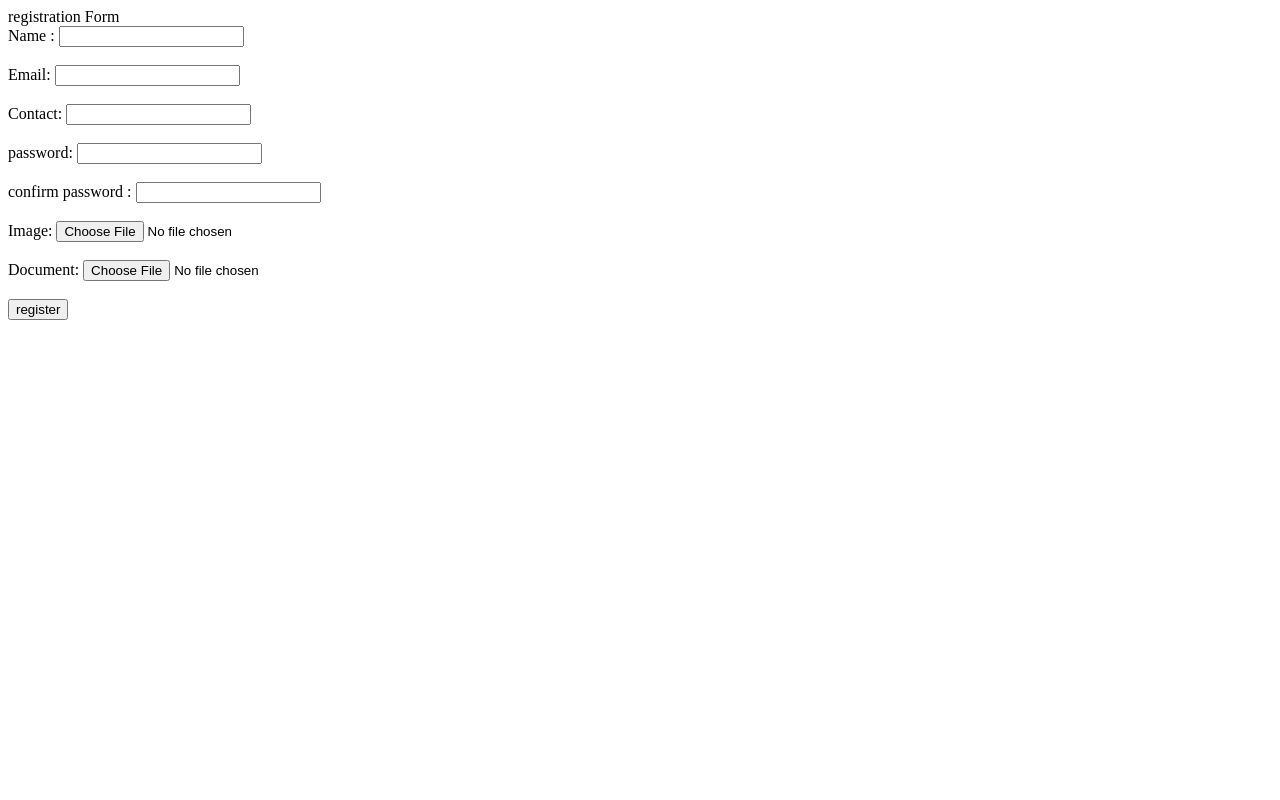
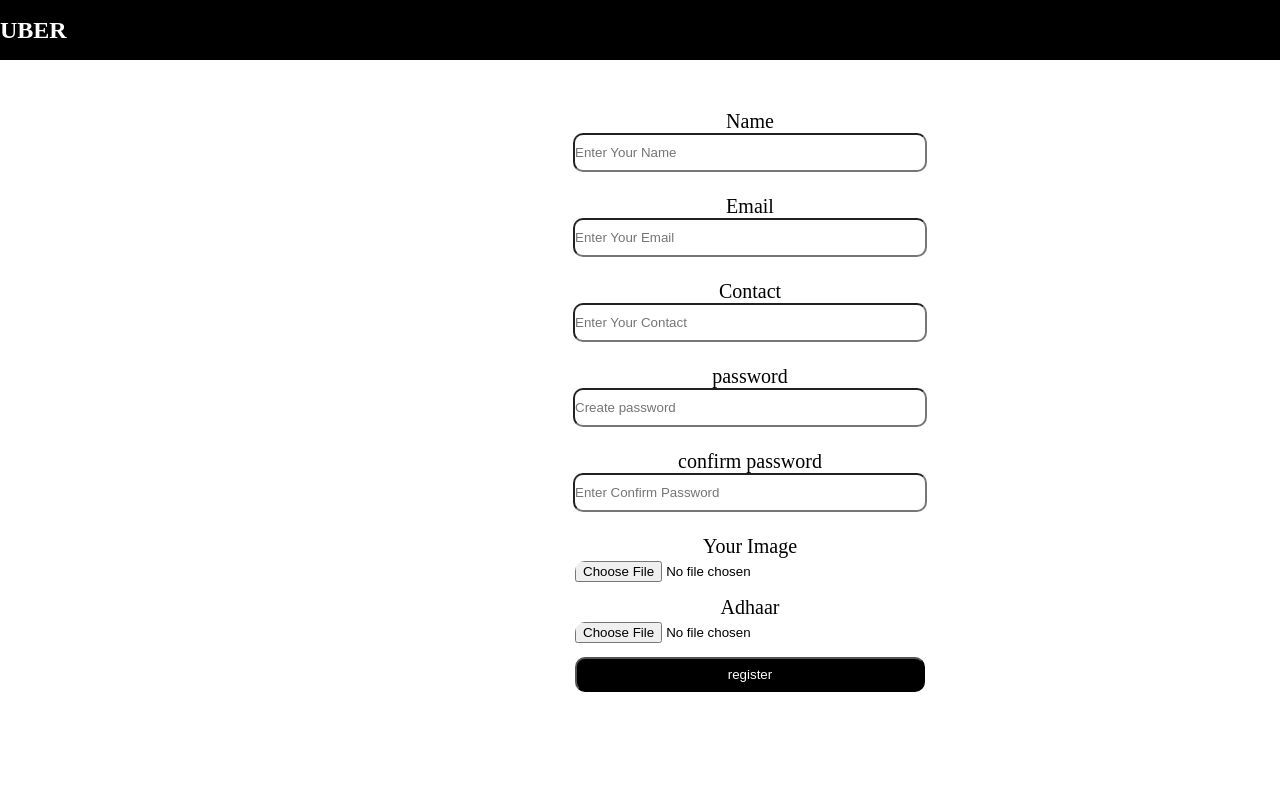
Before and after one commit to Rohit0445/staticProjectDjango, a Django app: page /register/ in a window 1280 px wide. Run offline with Django 5.2, Linux system fonts and the light colour scheme.

Commit message:
initial commit

```diff
--- /dev/null
+++ b/project/app/static/css/register.css
@@ -0,0 +1,52 @@
+*{
+    margin: 0px;
+    padding: 0px;
+}
+
+
+nav{
+    background-color: black;
+    color: white;
+    height: 60px;
+    width: 100%;
+    align-content: center;
+}
+
+#RegistrationForm{
+    height: 600px;
+    width: 400px;
+    font-size: 20px;
+    text-align: center;
+
+    position: relative;
+    left: 550px;
+    top: 50px;
+
+
+   /* border: 2px solid black; */
+}
+
+#Registerbtn{
+
+    background-color: black;
+    color: white;
+
+}
+
+
+#Registerbtn:hover{
+
+    background-color: rgb(255, 237, 237);
+    color: rgb(0, 0, 0);
+
+}
+
+
+
+
+
+input{
+    height: 35px;
+    width: 350px;
+    border-radius: 10px;
+}
--- a/project/app/templates/landing.html
+++ b/project/app/templates/landing.html
@@ -8,7 +8,7 @@ landing
 {% block css %}
 
     <link href="https://cdn.jsdelivr.net/npm/bootstrap@5.0.2/dist/css/bootstrap.min.css" rel="stylesheet" integrity="sha384-EVSTQN3/azprG1Anm3QDgpJLIm9Nao0Yz1ztcQTwFspd3yD65VohhpuuCOmLASjC" crossorigin="anonymous">
-    <link rel="stylesheet" href="static/css/style.css">
+    <link rel="stylesheet" href="{% static 'css/style.css' %}">
 
 {% endblock css %}
 
--- a/project/app/templates/register.html
+++ b/project/app/templates/register.html
@@ -1,16 +1,52 @@
+{% extends 'base.html' %}
+{% load static %}
+
+{% block title %}
+Register
+{% endblock title %}
+
+{% block css %}
+
+  {% comment %} <link rel="stylesheet" href="static/css/register.css"> {% endcomment %}
+  {% comment %} <link rel="stylesheet" href="static/css/style.css"> {% endcomment %}
+  <link rel="stylesheet" href="{% static 'css/register.css' %}">
+
+
+{% endblock css %}
+
+
+
+{% block content %}
+
+<nav>
+  <h1>UBER</h1>
+</nav>
+
 
 {% if register %}
-    registration Form
-    <form action="{% url 'registerdata' %}" method="post" enctype="multipart/form-data">
-       {% csrf_token %}
-       Name : <input type="text" name="name"><br><br>
-       Email: <input type="email" name="email"><br><br>
-       Contact: <input type="number" name="number"><br><br>
-       password: <input type="text" name="password"><br><br>
-       confirm password : <input type="text" name="cpass"><br><br>
-       Image: <input type="file" name="image"><br><br>
-       Document: <input type="file" name="file"> <br><br>
-       <input type="submit" value="register" >
 
-    </form>
+<div id="RegistrationForm">
+
+            <form action="{% url 'registerdata' %}" method="post" enctype="multipart/form-data">
+              {% csrf_token %}
+              Name <br> <input type="text" name="name" placeholder="Enter Your Name" required><br><br>
+              Email <br> <input type="email" name="email" placeholder="Enter Your Email" required><br><br>
+              Contact <br> <input type="number" name="number" placeholder="Enter Your Contact" required ><br><br>
+              password <br> <input type="text" name="password" placeholder="Create password"><br><br>
+              confirm password  <br> <input type="text" name="cpass" placeholder="Enter Confirm Password "><br><br>
+              Your Image <br> <input type="file" name="image"><br>
+              Adhaar  <br> <input type="file" name="file"> <br>
+              <input type="submit" value="register" id="Registerbtn">
+
+            </form>
+
+</div>
+
 {% endif %}
+
+
+
+
+
+
+{% endblock content %}
```
Also changed, not shown: project/app/static/css/style.css (+3 -4 lines), project/app/models.py (line endings or trailing spaces), project/app/templates/base.html (line endings or trailing spaces), project/app/views.py (line endings or trailing spaces), project/db.sqlite3, project/project/urls.py (line endings or trailing spaces).
